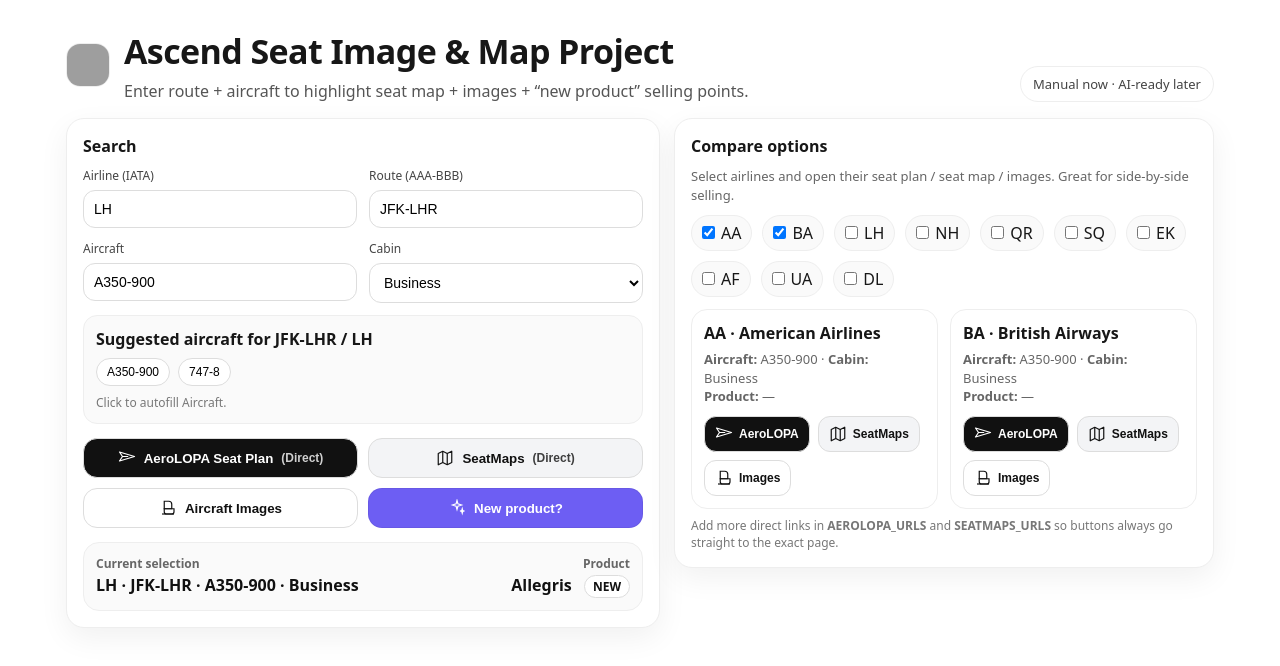
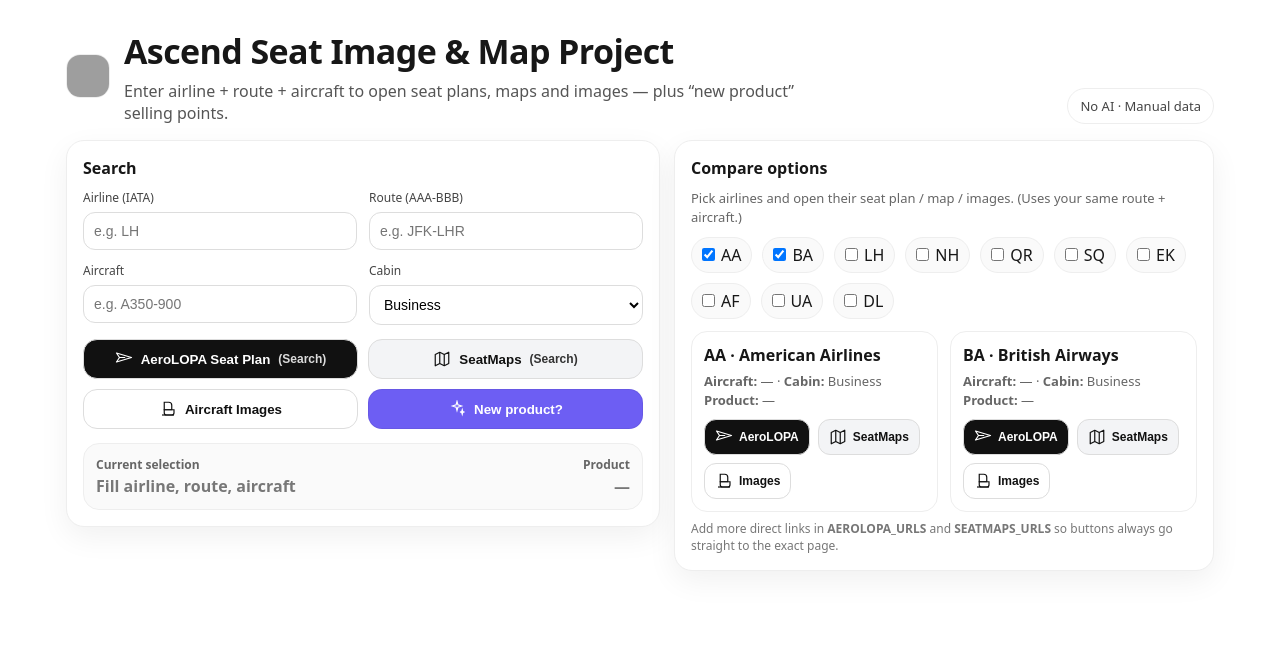
Before and after one commit to nestor-create/seatflow, a Next.js app: page / in a window 1280 px wide. Shown: the top 666 px of the page. Built offline with nearby package versions, Linux system fonts and the light colour scheme; grey boxes are pictures that could not be loaded.

Commit message:
Updated to Ascend UI blank version

```diff
--- a/app/page.tsx
+++ b/app/page.tsx
@@ -52,7 +52,7 @@ type Product = {
   since?: string;
   isNew: boolean;
   notes?: string;
-  sellingPoints?: string[]; // optional
+  sellingPoints?: string[];
 };
 
 const LATEST_PRODUCTS: Product[] = [
@@ -64,7 +64,7 @@ const LATEST_PRODUCTS: Product[] = [
     since: "2024+",
     isNew: true,
     notes: "Aircraft/config dependent",
-    sellingPoints: ["Newest Lufthansa long-haul J", "Strong privacy and comfort", "Great ‘new product’ selling angle"],
+    sellingPoints: ["Newest Lufthansa long-haul J", "Strong privacy + comfort", "Great ‘new product’ selling point"],
   },
   {
     airline: "NH",
@@ -121,9 +121,7 @@ function buildQuery({ airline, route, aircraft, cabin }: { airline: string; rout
 function findLatestProduct(airline: string, cabin: Cabin, aircraft: string) {
   const a = normalizeAirline(airline);
   const ac = normalizeAircraft(aircraft);
-  const exact = LATEST_PRODUCTS.find(
-    (p) => p.airline === a && p.cabin === cabin && p.aircraft && normalizeAircraft(p.aircraft) === ac
-  );
+  const exact = LATEST_PRODUCTS.find((p) => p.airline === a && p.cabin === cabin && p.aircraft && normalizeAircraft(p.aircraft) === ac);
   if (exact) return exact;
   return LATEST_PRODUCTS.find((p) => p.airline === a && p.cabin === cabin && !p.aircraft) ?? null;
 }
@@ -133,28 +131,21 @@ function prettyAirline(code: string) {
 }
 
 /* ===========================
-   ICONS (NO LIBS NEEDED)
+   ICONS (NO LIBS)
    =========================== */
 
 function Icon({ children }: { children: React.ReactNode }) {
   return <span style={{ display: "inline-flex", width: 18, height: 18, alignItems: "center", justifyContent: "center" }}>{children}</span>;
 }
-
 function PlaneIcon() {
   return (
     <Icon>
       <svg viewBox="0 0 24 24" width="18" height="18" fill="none">
-        <path
-          d="M2 16l20-6-20-6 4 6 7 0-7 0-4 6z"
-          stroke="currentColor"
-          strokeWidth="1.6"
-          strokeLinejoin="round"
-        />
+        <path d="M2 16l20-6-20-6 4 6h7H6l-4 6z" stroke="currentColor" strokeWidth="1.6" strokeLinejoin="round" />
       </svg>
     </Icon>
   );
 }
-
 function MapIcon() {
   return (
     <Icon>
@@ -165,7 +156,6 @@ function MapIcon() {
     </Icon>
   );
 }
-
 function SeatIcon() {
   return (
     <Icon>
@@ -177,7 +167,6 @@ function SeatIcon() {
     </Icon>
   );
 }
-
 function SparkIcon() {
   return (
     <Icon>
@@ -194,17 +183,24 @@ function SparkIcon() {
    =========================== */
 
 export default function Page() {
-  const [airline, setAirline] = useState("LH");
-  const [route, setRoute] = useState("JFK-LHR");
-  const [aircraft, setAircraft] = useState("A350-900");
+  // ✅ BLANK BY DEFAULT
+  const [airline, setAirline] = useState("");
+  const [route, setRoute] = useState("");
+  const [aircraft, setAircraft] = useState("");
   const [cabin, setCabin] = useState<Cabin>("Business");
+
   const [compare, setCompare] = useState<string[]>(["AA", "BA"]);
 
   const airlineKey = useMemo(() => normalizeAirline(airline), [airline]);
   const routeKey = useMemo(() => normalizeRoute(route), [route]);
   const aircraftKey = useMemo(() => normalizeAircraft(aircraft), [aircraft]);
 
-  const suggestedAircraft = useMemo(() => ROUTE_AIRCRAFT[routeKey]?.[airlineKey] ?? [], [routeKey, airlineKey]);
+  const hasRequired = airlineKey.length > 0 && routeKey.length > 0 && aircraftKey.length > 0;
+
+  const suggestedAircraft = useMemo(() => {
+    if (!routeKey || !airlineKey) return [];
+    return ROUTE_AIRCRAFT[routeKey]?.[airlineKey] ?? [];
+  }, [routeKey, airlineKey]);
 
   const query = useMemo(() => buildQuery({ airline: airlineKey, route: routeKey, aircraft: aircraftKey, cabin }), [
     airlineKey,
@@ -221,7 +217,10 @@ export default function Page() {
 
   const image = `https://www.google.com/search?tbm=isch&q=${encodeURIComponent(`${airlineKey} ${aircraftKey} ${cabin} seat`)}`;
 
-  const product = useMemo(() => findLatestProduct(airlineKey, cabin, aircraftKey), [airlineKey, cabin, aircraftKey]);
+  const product = useMemo(() => {
+    if (!hasRequired) return null;
+    return findLatestProduct(airlineKey, cabin, aircraftKey);
+  }, [airlineKey, cabin, aircraftKey, hasRequired]);
 
   const compareCards = useMemo(() => {
     return compare.map((code) => {
@@ -234,14 +233,12 @@ export default function Page() {
       return {
         airline: a,
         seatmaps: smDirect ?? `https://seatmaps.com/search/?q=${q}`,
-        seatmapsMode: smDirect ? "Direct" : "Search",
         aerolopa: alDirect ?? `https://www.aerolopa.com/search?query=${q}`,
-        aerolopaMode: alDirect ? "Direct" : "Search",
         image: `https://www.google.com/search?tbm=isch&q=${encodeURIComponent(`${a} ${aircraftKey} ${cabin} seat`)}`,
-        product: findLatestProduct(a, cabin, aircraftKey),
+        product: hasRequired ? findLatestProduct(a, cabin, aircraftKey) : null,
       };
     });
-  }, [compare, routeKey, cabin, aircraftKey]);
+  }, [compare, routeKey, cabin, aircraftKey, hasRequired]);
 
   function toggleCompare(code: string) {
     setCompare((prev) => (prev.includes(code) ? prev.filter((x) => x !== code) : [...prev, code]));
@@ -249,34 +246,33 @@ export default function Page() {
 
   return (
     <main style={styles.page}>
-      {/* Header */}
       <div style={styles.header}>
         <div style={styles.brand}>
           <img src="/ascend-logo.png" alt="Ascend" style={styles.logo} />
           <div>
             <h1 style={styles.h1}>Ascend Seat Image & Map Project</h1>
-            <div style={styles.sub}>Enter route + aircraft to highlight seat map + images + “new product” selling points.</div>
+            <div style={styles.sub}>Enter airline + route + aircraft to open seat plans, maps and images — plus “new product” selling points.</div>
           </div>
         </div>
-        <div style={styles.rightPill}>Manual now · AI-ready later</div>
+        <div style={styles.rightPill}>No AI · Manual data</div>
       </div>
 
       <div style={styles.layout}>
-        {/* Left: Search */}
+        {/* Search */}
         <section style={styles.card}>
           <div style={styles.cardTitle}>Search</div>
 
           <div style={styles.grid}>
             <Field label="Airline (IATA)">
-              <input value={airline} onChange={(e) => setAirline(e.target.value)} style={styles.input} placeholder="LH" />
+              <input value={airline} onChange={(e) => setAirline(e.target.value)} style={styles.input} placeholder="e.g. LH" />
             </Field>
 
             <Field label="Route (AAA-BBB)">
-              <input value={route} onChange={(e) => setRoute(e.target.value)} style={styles.input} placeholder="JFK-LHR" />
+              <input value={route} onChange={(e) => setRoute(e.target.value)} style={styles.input} placeholder="e.g. JFK-LHR" />
             </Field>
 
             <Field label="Aircraft">
-              <input value={aircraft} onChange={(e) => setAircraft(e.target.value)} style={styles.input} placeholder="A350-900" />
+              <input value={aircraft} onChange={(e) => setAircraft(e.target.value)} style={styles.input} placeholder="e.g. A350-900" />
             </Field>
 
             <Field label="Cabin">
@@ -289,7 +285,6 @@ export default function Page() {
             </Field>
           </div>
 
-          {/* Suggestions */}
           {suggestedAircraft.length > 0 && (
             <div style={styles.tipBox}>
               <div style={styles.tipTitle}>
@@ -306,28 +301,28 @@ export default function Page() {
             </div>
           )}
 
-          {/* Action Buttons */}
           <div style={styles.actions}>
             <a href={aerolopa} target="_blank" rel="noreferrer">
-              <button style={{ ...styles.btn, ...styles.btnPrimary }}>
+              <button style={{ ...styles.btn, ...styles.btnPrimary }} disabled={!hasRequired}>
                 <PlaneIcon /> AeroLOPA Seat Plan <span style={styles.muted}>({directAerolopa ? "Direct" : "Search"})</span>
               </button>
             </a>
 
             <a href={seatmaps} target="_blank" rel="noreferrer">
-              <button style={{ ...styles.btn, ...styles.btnSecondary }}>
+              <button style={{ ...styles.btn, ...styles.btnSecondary }} disabled={!hasRequired}>
                 <MapIcon /> SeatMaps <span style={styles.muted}>({directSeatmaps ? "Direct" : "Search"})</span>
               </button>
             </a>
 
             <a href={image} target="_blank" rel="noreferrer">
-              <button style={{ ...styles.btn, ...styles.btnGhost }}>
+              <button style={{ ...styles.btn, ...styles.btnGhost }} disabled={!hasRequired}>
                 <SeatIcon /> Aircraft Images
               </button>
             </a>
 
             <button
               style={{ ...styles.btn, ...styles.btnAccent }}
+              disabled={!hasRequired}
               onClick={() => {
                 if (!product) {
                   alert(`No product entry for ${airlineKey} / ${cabin} / ${aircraftKey}.\nAdd it in LATEST_PRODUCTS.`);
@@ -336,6 +331,7 @@ export default function Page() {
                 const points = product.sellingPoints?.length ? `\n\nSelling points:\n- ${product.sellingPoints.join("\n- ")}` : "";
                 alert(
                   `${airlineKey} — ${cabin}\n` +
+                    `Route: ${routeKey}\n` +
                     `Aircraft: ${aircraftKey}\n` +
                     `Product: ${product.name}\n` +
                     (product.since ? `Since: ${product.since}\n` : "") +
@@ -349,12 +345,11 @@ export default function Page() {
             </button>
           </div>
 
-          {/* Product strip */}
           <div style={styles.productStrip}>
             <div>
               <div style={styles.kvTitle}>Current selection</div>
               <div style={styles.kvValue}>
-                {airlineKey} · {routeKey} · {aircraftKey} · {cabin}
+                {hasRequired ? `${airlineKey} · ${routeKey} · ${aircraftKey} · ${cabin}` : <span style={{ color: "#777" }}>Fill airline, route, aircraft</span>}
               </div>
             </div>
 
@@ -373,10 +368,10 @@ export default function Page() {
           </div>
         </section>
 
-        {/* Right: Compare */}
+        {/* Compare */}
         <section style={styles.card}>
           <div style={styles.cardTitle}>Compare options</div>
-          <div style={styles.small}>Select airlines and open their seat plan / seat map / images. Great for side-by-side selling.</div>
+          <div style={styles.small}>Pick airlines and open their seat plan / map / images. (Uses your same route + aircraft.)</div>
 
           <div style={styles.comparePicker}>
             {TOP_AIRLINES.map((a) => (
@@ -396,24 +391,24 @@ export default function Page() {
                 </div>
 
                 <div style={styles.small}>
-                  <b>Aircraft:</b> {aircraftKey} · <b>Cabin:</b> {cabin}
+                  <b>Aircraft:</b> {hasRequired ? aircraftKey : "—"} · <b>Cabin:</b> {cabin}
                   <br />
                   <b>Product:</b> {c.product ? c.product.name : "—"}
                 </div>
 
                 <div style={styles.actionsRow}>
                   <a href={c.aerolopa} target="_blank" rel="noreferrer">
-                    <button style={{ ...styles.mini, ...styles.miniPrimary }}>
+                    <button style={{ ...styles.mini, ...styles.miniPrimary }} disabled={!hasRequired}>
                       <PlaneIcon /> AeroLOPA
                     </button>
                   </a>
                   <a href={c.seatmaps} target="_blank" rel="noreferrer">
-                    <button style={{ ...styles.mini, ...styles.miniSecondary }}>
+                    <button style={{ ...styles.mini, ...styles.miniSecondary }} disabled={!hasRequired}>
                       <MapIcon /> SeatMaps
                     </button>
                   </a>
                   <a href={c.image} target="_blank" rel="noreferrer">
-                    <button style={{ ...styles.mini, ...styles.miniGhost }}>
+                    <button style={{ ...styles.mini, ...styles.miniGhost }} disabled={!hasRequired}>
                       <SeatIcon /> Images
                     </button>
                   </a>
@@ -431,10 +426,6 @@ export default function Page() {
   );
 }
 
-/* ===========================
-   SMALL COMPONENTS
-   =========================== */
-
 function Field({ label, children }: { label: string; children: React.ReactNode }) {
   return (
     <label style={styles.label}>
@@ -449,56 +440,20 @@ function Field({ label, children }: { label: string; children: React.ReactNode }
    =========================== */
 
 const styles: Record<string, React.CSSProperties> = {
-  page: {
-    maxWidth: 1180,
-    margin: "28px auto",
-    padding: "0 16px 32px",
-    fontFamily: "system-ui",
-  },
+  page: { maxWidth: 1180, margin: "28px auto", padding: "0 16px 32px", fontFamily: "system-ui" },
 
-  header: {
-    display: "flex",
-    justifyContent: "space-between",
-    alignItems: "flex-end",
-    gap: 16,
-    marginBottom: 16,
-  },
-
-  brand: {
-    display: "flex",
-    alignItems: "center",
-    gap: 14,
-  },
-
-  logo: {
-    width: 44,
-    height: 44,
-    borderRadius: 14,
-    border: "1px solid #eee",
-    background: "white",
-  },
+  header: { display: "flex", justifyContent: "space-between", alignItems: "flex-end", gap: 16, marginBottom: 16 },
+  brand: { display: "flex", alignItems: "center", gap: 14 },
+  logo: { width: 44, height: 44, borderRadius: 14, border: "1px solid #eee", background: "white" },
 
   h1: { margin: 0, fontSize: 34, letterSpacing: -0.6 },
   sub: { color: "#555", marginTop: 6, maxWidth: 680 },
 
-  rightPill: {
-    border: "1px solid #eee",
-    borderRadius: 999,
-    padding: "8px 12px",
-    background: "white",
-    color: "#444",
-    fontSize: 13,
-  },
+  rightPill: { border: "1px solid #eee", borderRadius: 999, padding: "8px 12px", background: "white", color: "#444", fontSize: 13 },
 
   layout: { display: "grid", gridTemplateColumns: "1.1fr 1fr", gap: 14, alignItems: "start" },
 
-  card: {
-    border: "1px solid #eee",
-    borderRadius: 18,
-    padding: 16,
-    background: "white",
-    boxShadow: "0 10px 30px rgba(0,0,0,0.06)",
-  },
+  card: { border: "1px solid #eee", borderRadius: 18, padding: 16, background: "white", boxShadow: "0 10px 30px rgba(0,0,0,0.06)" },
 
   cardTitle: { fontWeight: 900, marginBottom: 10, fontSize: 16 },
 
@@ -507,14 +462,7 @@ const styles: Record<string, React.CSSProperties> = {
   label: { display: "flex", flexDirection: "column", gap: 6 },
   labelText: { fontSize: 12, color: "#444" },
 
-  input: {
-    padding: 10,
-    borderRadius: 12,
-    border: "1px solid #ddd",
-    fontSize: 14,
-    outline: "none",
-    background: "white",
-  },
+  input: { padding: 10, borderRadius: 12, border: "1px solid #ddd", fontSize: 14, outline: "none", background: "white" },
 
   tipBox: { border: "1px solid #eee", borderRadius: 14, padding: 12, marginTop: 12, background: "#fafafa" },
   tipTitle: { fontWeight: 800, marginBottom: 8 },
@@ -535,7 +483,7 @@ const styles: Record<string, React.CSSProperties> = {
     alignItems: "center",
     justifyContent: "center",
     gap: 8,
-    fontWeight: 700,
+    fontWeight: 800,
   },
 
   btnPrimary: { background: "#111", color: "white" },
@@ -543,7 +491,7 @@ const styles: Record<string, React.CSSProperties> = {
   btnGhost: { background: "white", color: "#111" },
   btnAccent: { background: "#6D5EF3", color: "white", border: "1px solid rgba(0,0,0,0.06)" },
 
-  muted: { fontWeight: 600, fontSize: 12, opacity: 0.8 },
+  muted: { fontWeight: 700, fontSize: 12, opacity: 0.85 },
 
   productStrip: {
     marginTop: 14,
@@ -556,32 +504,15 @@ const styles: Record<string, React.CSSProperties> = {
     gap: 12,
   },
 
-  kvTitle: { fontSize: 12, color: "#666", fontWeight: 700 },
+  kvTitle: { fontSize: 12, color: "#666", fontWeight: 800 },
   kvValue: { marginTop: 2, fontWeight: 900, color: "#111" },
 
-  newTag: {
-    display: "inline-block",
-    marginLeft: 8,
-    padding: "2px 8px",
-    borderRadius: 999,
-    border: "1px solid #ddd",
-    fontSize: 12,
-    background: "white",
-    fontWeight: 800,
-  },
+  newTag: { display: "inline-block", marginLeft: 8, padding: "2px 8px", borderRadius: 999, border: "1px solid #ddd", fontSize: 12, background: "white", fontWeight: 900 },
 
   small: { color: "#666", fontSize: 13, lineHeight: 1.45 },
 
   comparePicker: { display: "flex", gap: 10, flexWrap: "wrap", margin: "10px 0 12px" },
-  check: {
-    display: "flex",
-    gap: 6,
-    alignItems: "center",
-    border: "1px solid #eee",
-    borderRadius: 999,
-    padding: "6px 10px",
-    background: "#fafafa",
-  },
+  check: { display: "flex", gap: 6, alignItems: "center", border: "1px solid #eee", borderRadius: 999, padding: "6px 10px", background: "#fafafa" },
 
   grid2: { display: "grid", gridTemplateColumns: "repeat(2, minmax(0, 1fr))", gap: 12 },
 
@@ -601,7 +532,7 @@ const styles: Record<string, React.CSSProperties> = {
     display: "inline-flex",
     alignItems: "center",
     gap: 6,
-    fontWeight: 800,
+    fontWeight: 900,
   },
 
   miniPrimary: { background: "#111", color: "white" },
```
